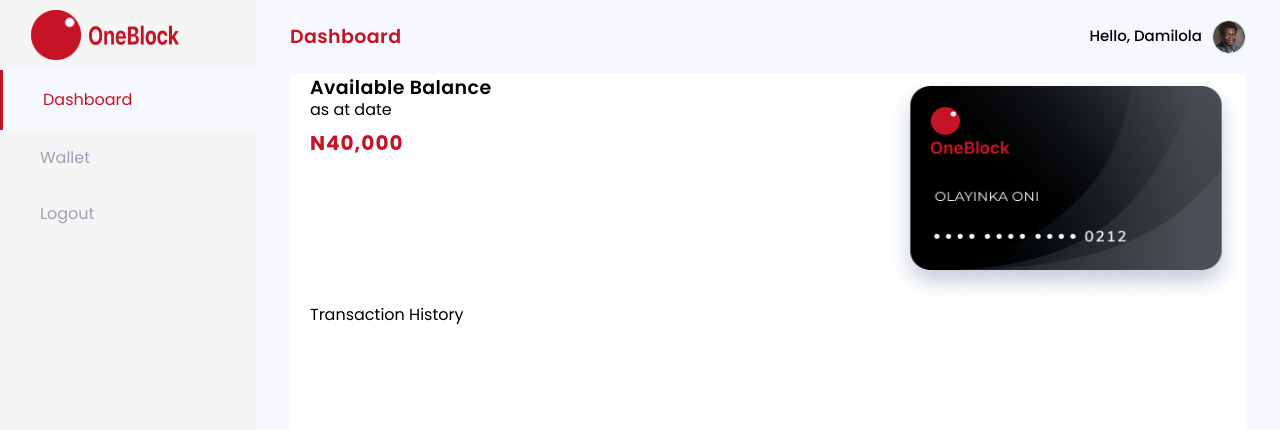
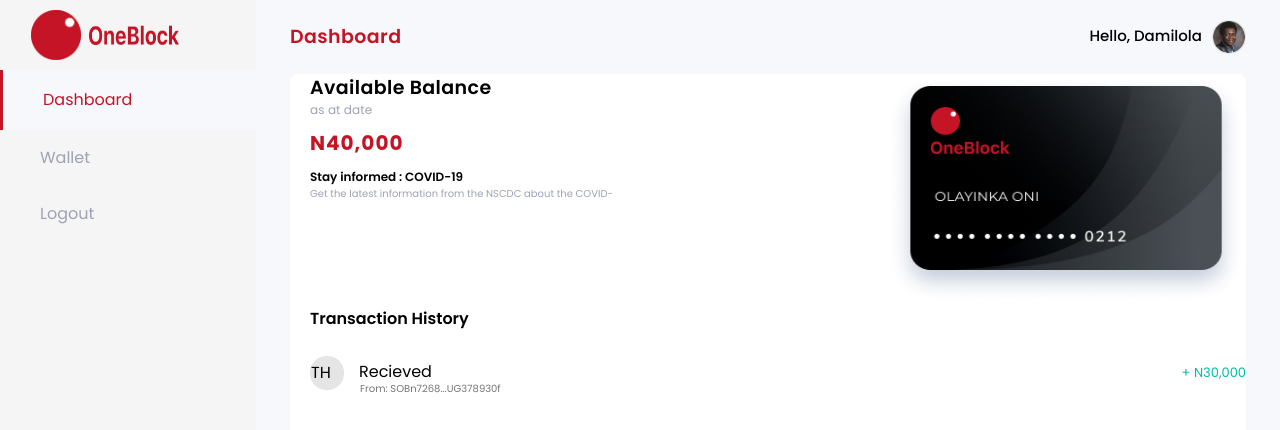
Before and after one commit to codetobank-team/ether-react-client, a React (Create React App) app in the folder codetobank/: page /app/dashboard in a window 1280 px wide. Shown: the top 430 px of the page. Built offline with nearby package versions, Linux system fonts and the light colour scheme; sample sign-in values are in the browser's storage.

Commit message:
few changes made

```diff
--- a/codetobank/package.json
+++ b/codetobank/package.json
@@ -8,6 +8,7 @@
     "@testing-library/user-event": "^7.1.2",
     "axios": "^0.19.2",
     "formik": "^2.1.4",
+    "moment": "^2.27.0",
     "react": "^16.13.1",
     "react-dom": "^16.13.1",
     "react-redux": "^7.2.0",
--- a/codetobank/src/Components/Dashboard.js
+++ b/codetobank/src/Components/Dashboard.js
@@ -2,6 +2,8 @@
 import card from '../Images/card.png';
 import TopBar from '../Components/TopBar';
 import styled from 'styled-components';
+import Transaction from './Transactions';
+import {DIV}from '../Components/Wallet';
 
 export const P = styled.p`
 font-family: 'Poppins', sans-serif;
@@ -65,9 +67,15 @@
                 <section className='dashboard-content-section'>
                     <div className='dashboard-info'>
                         <P>Available Balance</P>
-                        <p> as at date</p>
+                        <p className='date-p'> as at date</p>
                         <H2>N40,000</H2>
                         {/* <Button>Send</Button> */}
+
+                        <DIV>
+                            <p>Stay informed : COVID-19</p> <br />
+                            <a href='https://covid19.ncdc.gov.ng/' target='blank'>
+                                Get the latest information from the NSCDC about the COVID-</a>
+                        </DIV>
                     </div>
 
                     <div className='dashboard-info'>
@@ -76,7 +84,8 @@
 
                 </section>
                 <div>
-                    <p>Transaction History</p>
+                    <P2>Transaction History</P2>
+                    <Transaction/>
                 </div>
             </div>
 
@@ -89,3 +98,11 @@
 }
 
 export default Dashboard;
+
+const P2 = styled.p`
+font-family: 'Poppins', sans-serif;
+font-style: normal;
+font-weight: 600;
+font-size: 16px;
+line-height: 24px;
+`;
--- a/codetobank/src/Components/Transactions.js
+++ b/codetobank/src/Components/Transactions.js
@@ -1,11 +1,71 @@
 import React from 'react';
+import styled from "styled-components";
 
+const Div = styled.div`
+  display: flex;
+  margin-top: 25px;
+  line-height: 6px;
+`;
 
-function Transaction(){
-    return(
-        <div>
-            Transactions
-        </div>
+const Div1 = styled.div`
+  border: 1px solid #e5e5e5;
+  border-radius: 16px;
+  width: 32px;
+  height: 32px;
+  line-height: 32px;
+  background: #e5e5e5;
+`;
+
+const MiniDiv = styled.div`
+flex: 1;
+display: flex;
+justify-content: space-between;
+align-items: center;
+.amount{
+    color: #00BDAA;
+    font-family: 'Poppins', sans-serif;
+    font-size: 13px;
+    line-height: 24px
+}
+
+`;
+
+const P3 = styled.p`
+font-family: 'Poppins', sans-serif;
+margin: 15px;
+text-align: left;
+line-height: 2px;
+/* font-style: normal; */
+font-weight: normal;
+
+`;
+
+const P4 = styled.div`
+ margin-left: 16px;
+ font-family: 'Poppins', sans-serif;
+ font-style: normal;
+ font-weight: normal;
+ font-size: 10px;
+ line-height: 2px;
+ color: #767676;
+`;
+
+function Transaction() {
+    return (
+        <Div>
+            <Div1>TH</Div1>
+
+            <MiniDiv>
+
+                <div>
+                    <P3>Recieved</P3>
+                    <P4>From: SOBn7268...UG378930f</P4>
+                </div>
+
+                <p className='amount'> + N30,000</p>
+            </MiniDiv>
+
+        </Div>
     )
 }
 
--- a/codetobank/src/Components/Wallet.js
+++ b/codetobank/src/Components/Wallet.js
@@ -199,7 +199,7 @@
 margin-left: 77%;
 `;
 
-const DIV = styled.div`
+export const DIV = styled.div`
 font-family:  'Poppins', sans-serif;
 line-height: 0.09px;
 text-align: initial;
```
Also changed, not shown: 1 other file (tests, documents, lock files or other folders).
